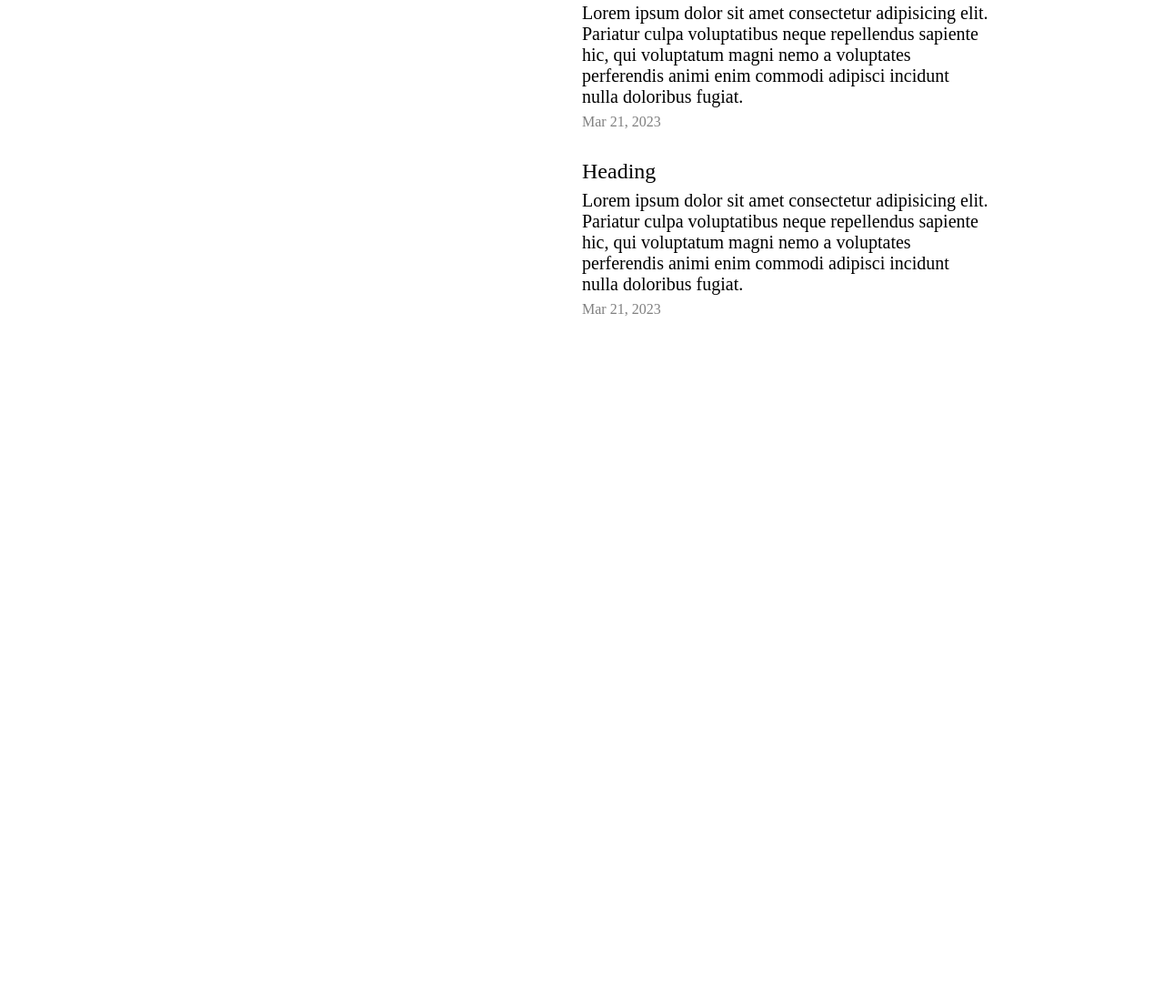
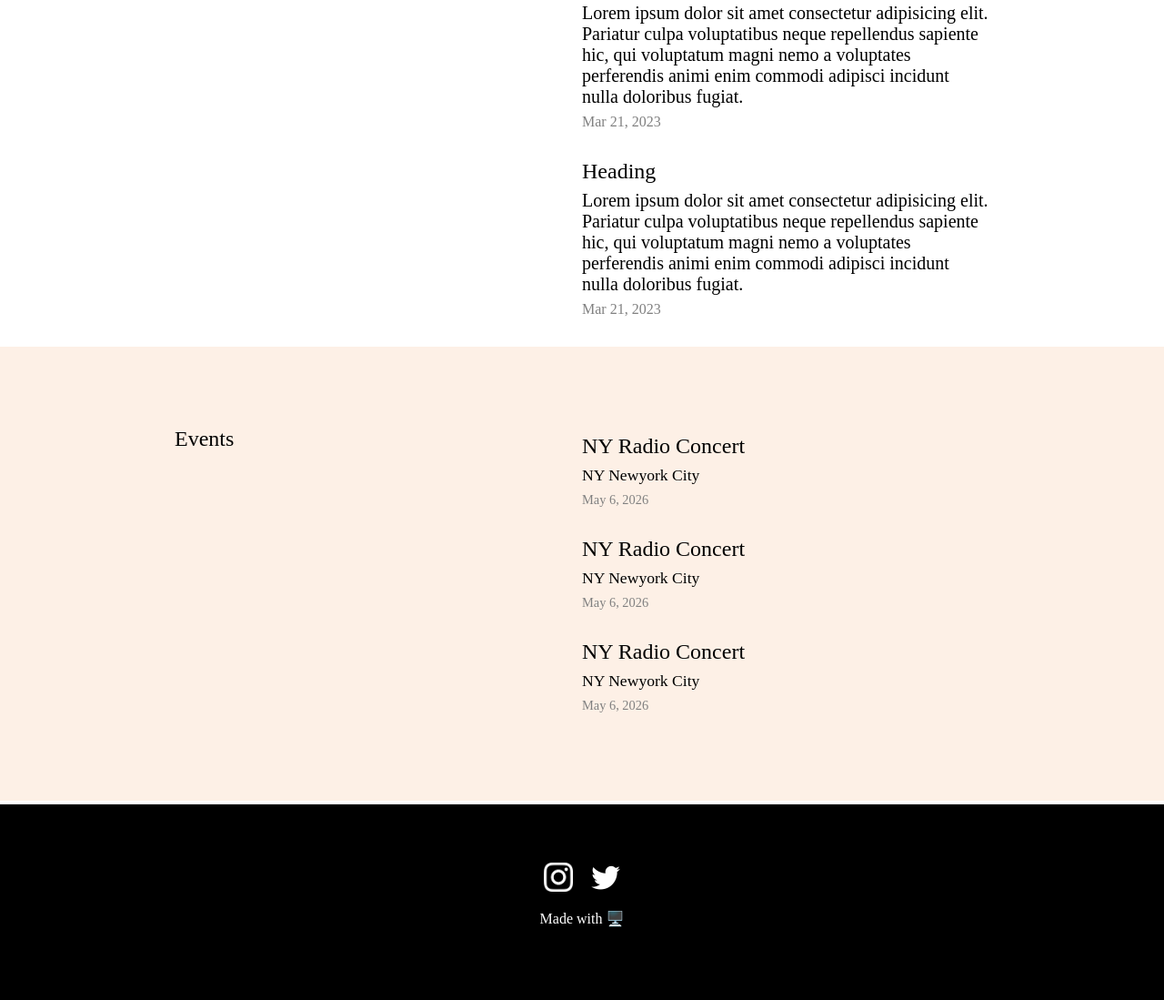
Before and after one commit to AriPeap/CSS-practice, a plain HTML site: page CV/index.html in a window 1280 px wide. Shown: the part 1193-2292 px from the top of the page at 91% size. Before the commit the page ends 1574 px from the top, so only its background shows below. Drawn offline with Linux system fonts and the light colour scheme; a web font is replaced by a local one.

Commit message:
Created footer and fix small bugs

```diff
--- a/CV/index.css
+++ b/CV/index.css
@@ -110,3 +110,50 @@ body {
 .blog-posts p {
   margin: 7px 0;
 }
+
+.events-section {
+  background-color: #fdf0e6;
+  padding: 64px 0;
+  display: inline-block;
+  width: 100%;
+}
+
+.events-content {
+  padding: 0 15%;
+}
+
+.events-card {
+  width: 50%;
+  float: left;
+  margin-top: 24px;
+}
+
+.events-card p {
+  margin: 8px 0;
+}
+.event-title {
+  font-size: 1.5rem;
+}
+.event-location {
+  font-size: 1.1rem;
+}
+.events-card .event-date {
+  font-size: 0.9rem;
+  color: gray;
+  margin-bottom: 32px;
+}
+
+footer {
+  background-color: black;
+  color: white;
+  padding: 64px;
+}
+.footer-content {
+  text-align: center;
+}
+
+footer img {
+  width: 2rem;
+  height: 2rem;
+  margin: 0 8px;
+}
--- a/CV/index.html
+++ b/CV/index.html
@@ -16,8 +16,8 @@
   <section class="hero">
     <header class="navbar">
       <nav class="links">
-        <a href="#">Blog</a>
-        <a href="#">Speaking Events</a>
+        <a href="#blog">Blog</a>
+        <a href="#events">Events</a>
       </nav>
       <p>Clancy</p>
       <a href="#contact" class="contact">Contact Me</a>
@@ -45,7 +45,7 @@
       </div>
     </div>
   </section>
-  <section class="blog-section">
+  <section class="blog-section" id="blog">
     <div class="blog-content">
       <div class="two-column-section">
         <p>Tech Blog</p>
@@ -65,6 +65,33 @@
       </div>
     </div>
   </section>
+
+  <section class="events-section" id="events">
+    <div class="events-content">
+      <div class="two-column-section">
+        <p>Events</p>
+        <div class="events-card">
+          <p class="event-title">NY Radio Concert</p>
+          <p class="event-location">NY Newyork City</p>
+          <p class="event-date">May 6, 2026</p>
+          <p class="event-title">NY Radio Concert</p>
+          <p class="event-location">NY Newyork City</p>
+          <p class="event-date">May 6, 2026</p>
+          <p class="event-title">NY Radio Concert</p>
+          <p class="event-location">NY Newyork City</p>
+          <p class="event-date">May 6, 2026</p>
+        </div>
+      </div>
+    </div>
+  </section>
+
+  <footer>
+    <div class="footer-content">
+      <img src="./images/instagram.png" alt="">
+      <img src="./images/twitter.png" alt="">
+      <p>Made with 🖥️</p>
+    </div>
+  </footer>
 </body>
 
 </html>
```
